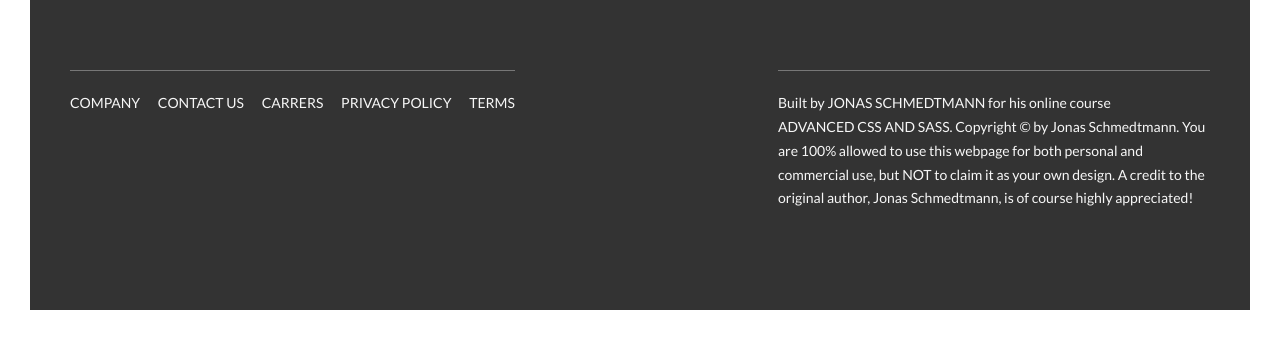
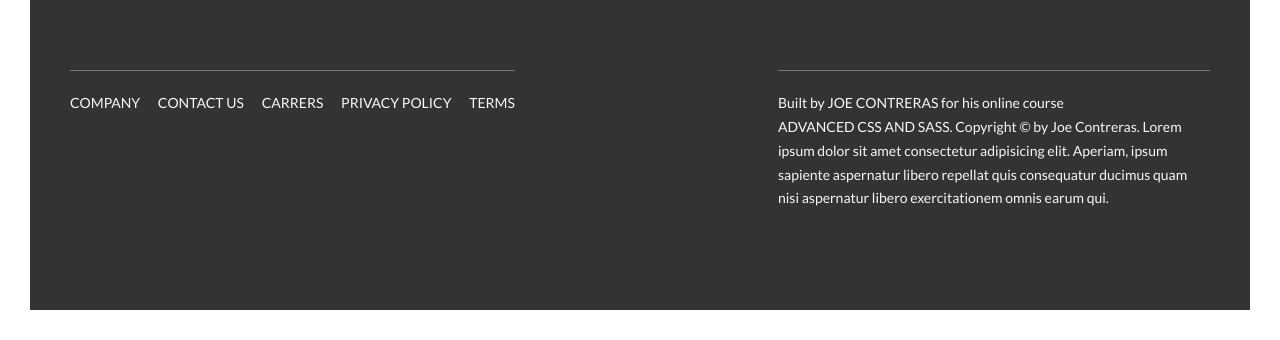
Before and after one commit to JoeContreras/Natours-project, a website: page index.html in a window 1280 px wide. Shown: the part 5765-6105 px from the top of the page. Drawn offline with Linux system fonts and the light colour scheme.

Commit message:
Update index.html

```diff
--- a/index.html
+++ b/index.html
@@ -481,13 +481,12 @@
         </div>
         <div class="col-1-of-2">
           <p class="footer__copyright">
-            Built by <a href="#" class="footer__link">Jonas Schmedtmann</a> for
+            Built by <a href="#" class="footer__link">Joe Contreras</a> for
             his online course
             <a href="#" class="footer__link">Advanced CSS and Sass</a>.
-            Copyright &copy; by Jonas Schmedtmann. You are 100% allowed to use
-            this webpage for both personal and commercial use, but NOT to claim
-            it as your own design. A credit to the original author, Jonas
-            Schmedtmann, is of course highly appreciated!
+            Copyright &copy; by Joe Contreras. Lorem ipsum dolor sit amet consectetur adipisicing elit.
+                Aperiam, ipsum sapiente aspernatur libero repellat quis
+                consequatur ducimus quam nisi aspernatur libero exercitationem omnis earum qui.
           </p>
         </div>
       </div>
```
